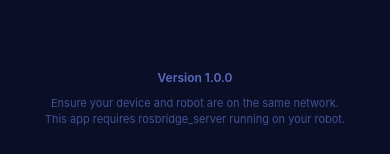
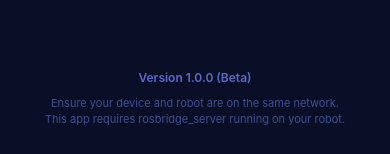
Before and after one commit to Davidpereira2803/rosground, a React Native app: screen /Connect in a window 390 px wide. Shown: the part 687-841 px from the top of the page. Built offline with nearby package versions, Linux system fonts and the light colour scheme.

Commit message:
docs: update README with version highlights and usage instructions ui: mark app version as Beta in ConnectScreen

```diff
--- a/src/screens/ConnectScreen.js
+++ b/src/screens/ConnectScreen.js
@@ -125,7 +125,7 @@
       </View>
 
       <View style={[styles.footer, { paddingHorizontal: sideGutter }]}>
-        <Text style={styles.version}>Version 1.0.0</Text>
+        <Text style={styles.version}>Version 1.0.0 (Beta)</Text>
         <Text style={styles.disclaimer}>
           Ensure your device and robot are on the same network.{'\n'}
           This app requires rosbridge_server running on your robot.
```
Also changed, not shown: 1 other file (tests, documents, lock files or other folders).
